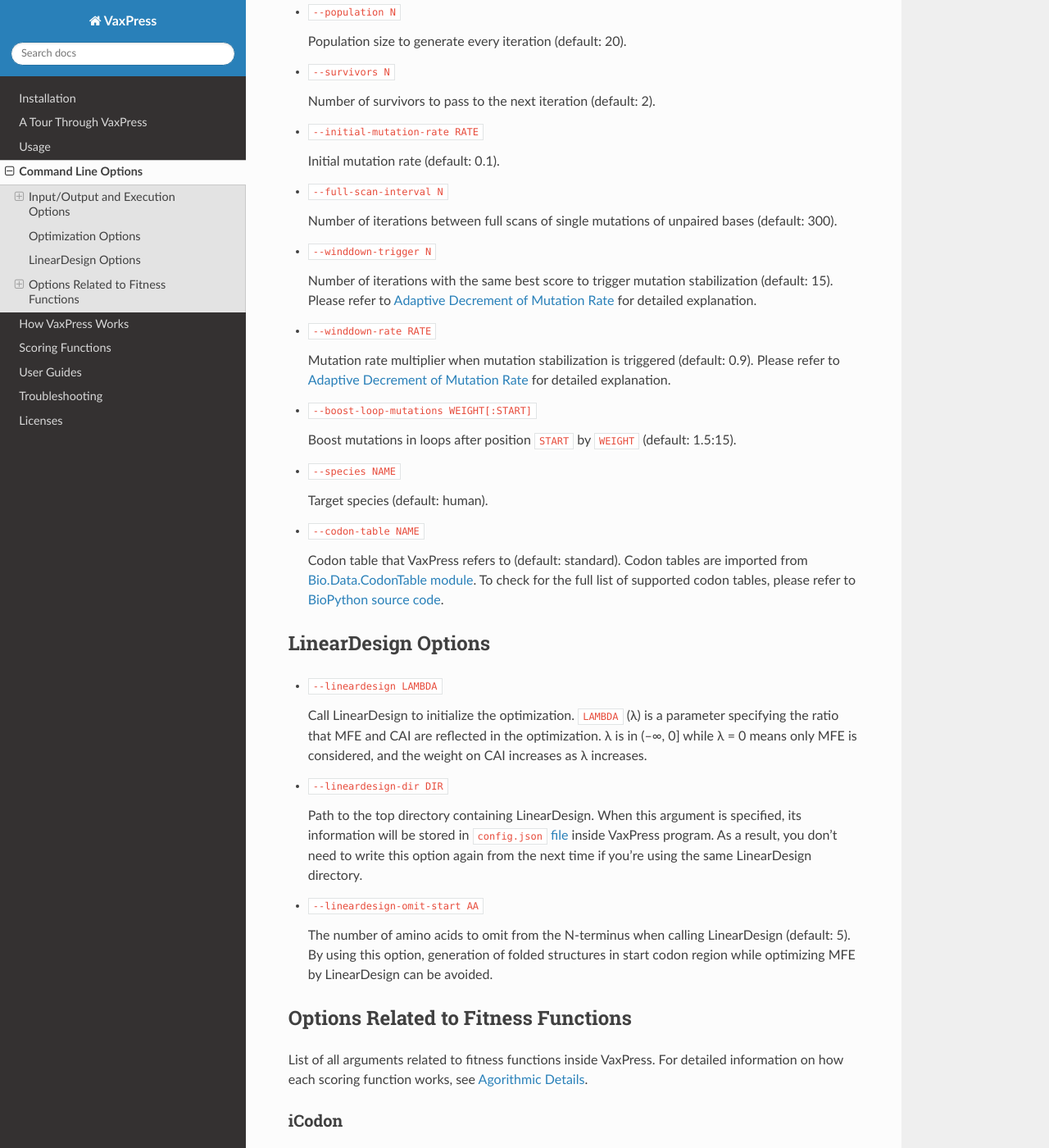
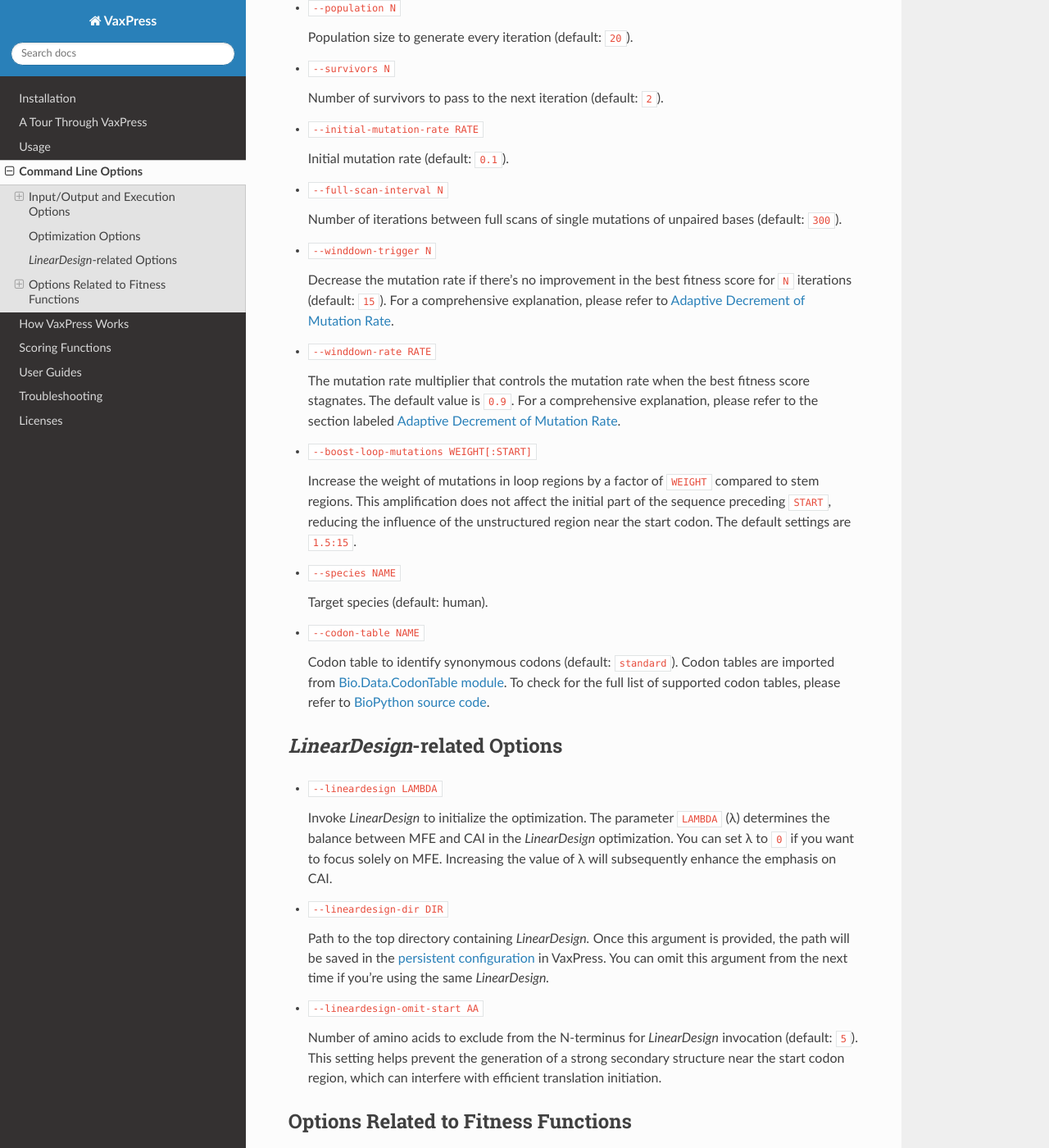
Before and after one commit to ChangLabSNU/VaxPress, a Sphinx documentation site: the page built from docs/command_line_options.rst, in a window 1280 px wide and 1400 px high, scrolled down 2753 px. Shown: the whole window at 82% size. Built offline with Sphinx 7.4.7 and the Read the Docs theme 2.0.0, drawn with Linux system fonts in a browser that asks for light colours; some of the changed text lies outside the part shown.

Commit message:
Revise the command line options for clarity.

```diff
--- a/docs/command_line_options.rst
+++ b/docs/command_line_options.rst
@@ -1,7 +1,6 @@
 ********************
 Command Line Options
 ********************
-
 
 .. index:: Input/Output Options
 
@@ -50,12 +49,12 @@
 - ``--print-top N``
 
   Print evaluation results of top ``N`` sequences at the ends of
-  iterations (default: 10).
+  iterations (default: ``10``).
 
 - ``--report-interval MIN``
 
   Interval of report updates in minutes. In other words, ``report.html``
-  will be updated by this time interval (default: 5).
+  will be updated by this time interval (default: ``5``).
 
 - ``--version``
 
@@ -70,7 +69,7 @@
 
 - ``-p N``, ``--processes N``
 
-  Number of processes to use (default: 4).
+  Number of processes to use (default: ``4``).
 
 - ``--preset FILE``
 
@@ -105,7 +104,7 @@
 - ``--seed NUMBER``
 
   Alter the random seed ``NUMBER`` to generate a different sequence
-  under the same settings (default: 922).
+  under the same settings (default: ``922``).
 
 - ``--folding-engine NAME``
 
@@ -119,8 +118,8 @@
   Disable all fitness functions by default. This is useful
   when you wish to activate only a select few fitness functions.
 
+
 .. index:: Optimization Options
-
 
 Optimization Options
 ********************
@@ -132,64 +131,68 @@
 
 - ``--random-initialization``
 
-  Randomize all codons at the beginning (default: False).
+  Randomize all codon selections at the beginning (default: not set).
 
 .. _label-constart:
 
 - ``--conservative-start ITER[:WIDTH]``
 
-  Conserve sequence for the first ``ITER`` iterations, except the first
-  ``WIDTH`` amino acids (default width: 7). It's a recommended option
-  to use when running VaxPress with LinearDesign initialization.
-  See :ref:`using-lineardesign` for more information.
+  Mutate the codon selections for the initial ``WIDTH`` amino acids
+  only during the first ``ITER`` iterations.  It is particularly
+  useful when the input sequence is partially optimized, like when
+  it's generated by *LinearDesign.* By default, ``ITER`` and ``WIDTH``
+  are set to ``0`` and ``7``, respectively.
 
   .. code-block:: bash
 
     # Example command line to use --conservative-start option
-    vaxpress -i ./testseq/spike.fa \
-             -o ../test_run \
+    vaxpress -i spike.fa -o output \
              --iterations 1000 \
              --lineardesign 1 \
-             --lineardesign-dir ../LinearDesign \
-             --conservative-start 10:7 \
+             --conservative-start 10:7
 
 - ``--iterations N``
 
-  Number of iterations (default: 10).
+  Number of iterations (default: ``10``). See :doc:`algorithmic_details`
+  to understand how this parameter affect the optimization process.
 
 - ``--population N``
 
-  Population size to generate every iteration (default: 20).
+  Population size to generate every iteration (default: ``20``).
 
 - ``--survivors N``
 
-  Number of survivors to pass to the next iteration (default: 2).
+  Number of survivors to pass to the next iteration (default: ``2``).
 
 - ``--initial-mutation-rate RATE``
 
-  Initial mutation rate (default: 0.1).
+  Initial mutation rate (default: ``0.1``).
 
 - ``--full-scan-interval N``
 
   Number of iterations between full scans of single mutations of
-  unpaired bases (default: 300).
+  unpaired bases (default: ``300``).
 
 - ``--winddown-trigger N``
 
-  Number of iterations with the same best score to trigger mutation
-  stabilization (default: 15). Please refer to
-  :ref:`label_WinddownTR` for detailed explanation.
+  Decrease the mutation rate if there's no improvement in the best
+  fitness score for ``N`` iterations (default: ``15``). For a
+  comprehensive explanation, please refer to :ref:`label_WinddownTR`.
 
 - ``--winddown-rate RATE``
 
-  Mutation rate multiplier when mutation stabilization is triggered
-  (default: 0.9). Please refer to
-  :ref:`label_WinddownTR` for detailed explanation.
+  The mutation rate multiplier that controls the mutation
+  rate when the best fitness score stagnates. The default value is
+  ``0.9``. For a comprehensive explanation, please refer to the section
+  labeled :ref:`label_WinddownTR`.
 
 - ``--boost-loop-mutations WEIGHT[:START]``
 
-  Boost mutations in loops after position ``START`` by ``WEIGHT``
-  (default: 1.5:15).
+  Increase the weight of mutations in loop regions by a factor
+  of ``WEIGHT`` compared to stem regions. This amplification does not
+  affect the initial part of the sequence preceding ``START``, reducing
+  the influence of the unstructured region near the start codon. The
+  default settings are ``1.5:15``.
 
 - ``--species NAME``
 
@@ -197,9 +200,9 @@
 
 - ``--codon-table NAME``
 
-  Codon table that VaxPress refers to (default: standard). Codon
+  Codon table to identify synonymous codons (default: ``standard``). Codon
   tables are imported from `Bio.Data.CodonTable module
-  <https://biopython.org/docs/1.75/api/Bio.Data.CodonTable.html>`_. To
+  <https://biopython.org/docs/latest/api/Bio.Data.CodonTable.html>`_. To
   check for the full list of supported codon tables, please refer
   to `BioPython source code
   <https://github.com/biopython/biopython/blob/master/Bio/Data/CodonTable.py>`_.
@@ -207,30 +210,32 @@
 .. index:: LinearDesign; Options
 .. _label-linopts:
 
-LinearDesign Options
-********************
+*LinearDesign*-related Options
+******************************
 
 - ``--lineardesign LAMBDA``
 
-  Call LinearDesign to initialize the optimization. ``LAMBDA`` (λ)
-  is a parameter specifying the ratio that MFE and CAI are reflected
-  in the optimization. λ is in (–∞, 0] while λ = 0 means only MFE
-  is considered, and the weight on CAI increases as λ increases.
+  Invoke *LinearDesign* to initialize the optimization.
+  The parameter ``LAMBDA`` (λ) determines the balance between MFE and
+  CAI in the *LinearDesign* optimization. You can set λ to ``0`` if
+  you want to focus solely on MFE. Increasing the value of λ will
+  subsequently enhance the emphasis on CAI.
 
 - ``--lineardesign-dir DIR``
 
-  Path to the top directory containing LinearDesign. When this
-  argument is specified, its information will be stored in
-  ``config.json`` :ref:`file <label-configuration>` inside VaxPress
-  program. As a result, you don't need to write this option again
-  from the next time if you're using the same LinearDesign directory.
+  Path to the top directory containing *LinearDesign.* Once this argument
+  is provided, the path will be saved in the :ref:`persistent
+  configuration <label-configuration>` in VaxPress. You can omit this
+  argument from the next time if you're using the same *LinearDesign.*
 
 - ``--lineardesign-omit-start AA``
 
-  The number of amino acids to omit from the N-terminus when calling
-  LinearDesign (default: 5). By using this option, generation of
-  folded structures in start codon region while optimizing MFE by
-  LinearDesign can be avoided.
+  Number of amino acids to exclude from the N-terminus for
+  *LinearDesign* invocation (default: ``5``). This setting helps
+  prevent the generation of a strong secondary structure near the
+  start codon region, which can interfere with efficient translation
+  initiation.
+
 
 .. index:: Fitness Function Options
 
@@ -239,27 +244,27 @@
 
 List of all arguments related to fitness functions inside VaxPress.
 For detailed information on how each scoring function works, see
-:doc:`Agorithmic Details </algorithmic_details>`.
+:doc:`scoring_functions`.
 
-------
-iCodon
-------
+------------------------------------
+Predicted In-Cell Stability (iCodon)
+------------------------------------
 
 - ``--iCodon-weight WEIGHT``
 
-  Scoring weight for iCodon predicted stability (default: 1.0).
+  Scoring weight for iCodon predicted stability (default: ``1.0``).
 
---------
-DegScore
---------
+------------------------------------------
+Predicted In-Solution Stability (DegScore)
+------------------------------------------
 
 - ``--degscore-weight WEIGHT``
 
-  Set DegScore scoring weight (default: 0.0). Setting this weight
-  as certain positive value, VaxPress optimizes sequence toward the
-  direction that minimize DegScore value. If you want to make
-  DegScore value influential, it's recommended to set the weight
-  at least 5.0.
+  Scoring weight for predicted in-solution degradation (*DegScore*).
+  To optimize the sequence for minimal *DegScore*, set ``WEIGHT``
+  to a positive value. The default weight is ``0.0``. However, if
+  you wish to incorporate this factor into the optimization process,
+  a starting weight value of ``5.0`` is recommended.
 
 ----------------------
 Codon Adaptation Index
@@ -267,7 +272,8 @@
 
 - ``--cai-weight WEIGHT``
 
-  Scoring weight for codon adaptation index (default: 3.0).
+  Scoring weight for codon adaptation index (CAI) of single codons
+  (default: ``0.0``).
 
 -------------------------------------
 Codon Adaptation Index of Codon-Pairs
@@ -304,11 +310,12 @@
 
 - ``--loop-weight WEIGHT``
 
-  Scoring weight for loops (default: 1.5).
+  Scoring weight for total loop length (default: ``1.5``).
 
 - ``--loop-threshold N``
 
-  Minimum count of unfolded bases to be considered as a loop (default: 2).
+  Minimum count of consecutive unfolded bases to be considered as
+  a loop (default: ``2``).
 
 ==========================
 Structure near Start Codon
@@ -316,11 +323,11 @@
 
 - ``--start-str-weight WEIGHT``
 
-  Penalty weight for folded start codon region (default: 1).
+  Penalty weight for structured start codon region (default: ``1``).
 
 - ``--start-str-width WIDTH``
 
-  Width in nt of unfolded region near the start codon (default: 15).
+  Width in nt of unfolded region near the start codon (default: ``15``).
 
 ==========
 Long Stems
@@ -328,27 +335,27 @@
 
 - ``--longstem-weight WEIGHT``
 
-  Penalty score for long stems (default: 100.0).
+  Penalty score for long stems (default: ``100.0``).
 
 - ``--longstem-threshold N``
 
-  Minimum length of stems to avoid (default: 27).
+  Minimum length of stems to avoid (default: ``27``).
 
---------------
-Local GC Ratio
---------------
+----------------
+Local GC Content
+----------------
 
 - ``--gc-weight WEIGHT``
 
-  Scoring weight for GC ratio (default: 3.0).
+  Scoring weight for GC ratio (default: ``3.0``).
 
 - ``--gc-window-size SIZE``
 
-  Size of window for GC content calculation (default: 50).
+  Size of window for GC content calculation (default: ``50``).
 
 - ``--gc-stride STRIDE``
 
-  Size of stride for GC content calculation (default: 5).
+  Size of stride for GC content calculation (default: ``5``).
 
 --------------
 Tandem Repeats
@@ -356,12 +363,14 @@
 
 - ``--repeats-weight WEIGHT``
 
-  Scoring weight for tandem repeats (default: 1.0).
+  Scoring weight for tandem repeats (default: ``1.0``).
 
 - ``--repeats-min-repeats N``
 
-  Minimum number of repeats to be considered as a tandem repeat (default: 2).
+  Minimum number of repeats to be considered as a tandem repeat
+  (default: ``2``).
 
 - ``--repeats-min-length LENGTH``
 
-  Minimum length of repeats to be considered as a tandem repeat (default: 10).
+  Minimum length of repeats to be considered as a tandem repeat
+  (default: ``10``).
--- a/docs/user_guides.rst
+++ b/docs/user_guides.rst
@@ -428,7 +428,7 @@
     through VaxPress. If you're going to run VaxPress optimization
     as well, you can go directly to :doc:`tour`, Step 3. Information
     about using *LinearDesign* for VaxPress optimization initialization
-    is also available in :ref:`lineardesign` section.
+    is also available in :ref:`using-lineardesign` section.
 
 
 Using *LinearDesign* through VaxPress interface offers several advantages:
```
Also changed, not shown: other parts of docs/command_line_options.rst (+10 -10 lines).
